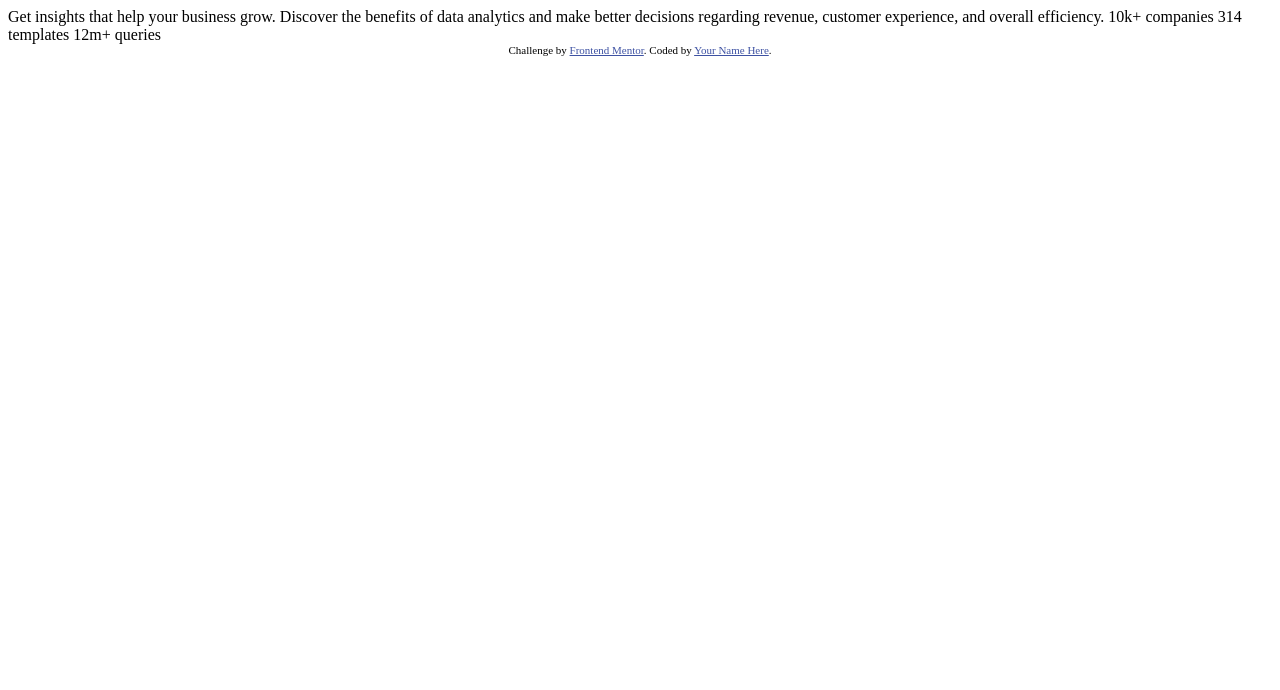
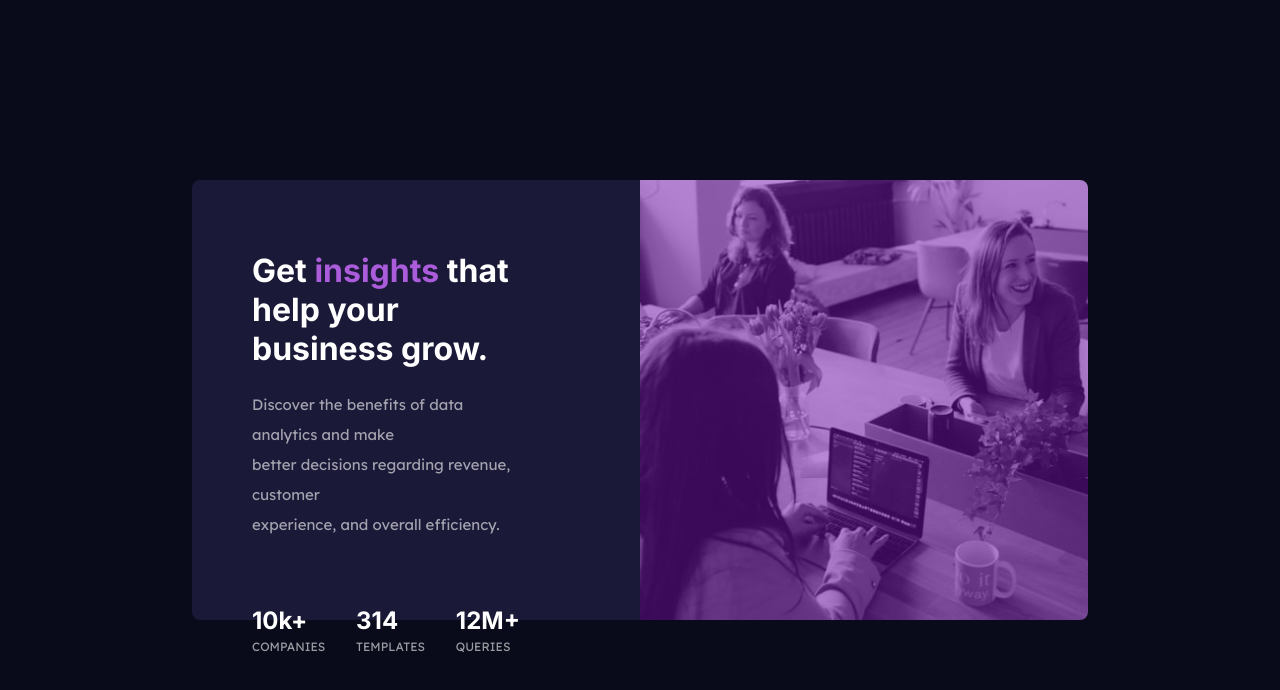
Before and after one commit to JackyLin2/statsPreview, a plain HTML site: page index.html in a window 1280 px wide. Drawn offline with Linux system fonts and the light colour scheme.

Commit message:
finished

```diff
--- a/index.html
+++ b/index.html
@@ -5,29 +5,30 @@
   <meta name="viewport" content="width=device-width, initial-scale=1.0"> <!-- displays site properly based on user's device -->
 
   <link rel="icon" type="image/png" sizes="32x32" href="./images/favicon-32x32.png">
+  <link rel="stylesheet" href="styles.css">
+  <link rel="preconnect" href="https://fonts.gstatic.com">
+<link href="https://fonts.googleapis.com/css2?family=Inter:wght@400;700&family=Lexend+Deca&display=swap" rel="stylesheet">
 
   <title>Frontend Mentor | Stats preview card component</title>
 
-  <!-- Feel free to remove these styles or customise in your own stylesheet 👍 -->
-  <style>
-    .attribution { font-size: 11px; text-align: center; }
-    .attribution a { color: hsl(228, 45%, 44%); }
-  </style>
 </head>
 <body>
 
-  Get insights that help your business grow.
+<div class="card-container">
+  <div class='text'>
+ <h1> Get <span class="insights"> insights </span>  that help  your business grow.  </h1>
 
-  Discover the benefits of data analytics and make better decisions regarding revenue, customer
-  experience, and overall efficiency.
+ <p> Discover the benefits of data analytics and make <span class="block">better decisions regarding revenue, customer   </span>
+ <span class="block"> experience, and overall efficiency.  </span>   </p>
 
-  10k+ companies
-  314 templates
-  12m+ queries
+  <div class="stats-container">
+    <div class="stats-headline"> <h2> 10k+</h2> <p>companies </p> </div>
+    <div class="stats-headline">  <h2>314 </h2> <p>templates </p>  </div>
+    <div class="stats-headline">  <h2>12M+ </h2> <p> queries</p>  </div>
+  </div>
+ </div>
+ <div class="image"></div>
+</div>
 
-  <div class="attribution">
-    Challenge by <a href="https://www.frontendmentor.io?ref=challenge" target="_blank">Frontend Mentor</a>.
-    Coded by <a href="#">Your Name Here</a>.
-  </div>
 </body>
 </html>
--- /dev/null
+++ b/styles.css
@@ -0,0 +1,96 @@
+@import url('https://fonts.googleapis.com/css2?family=Inter:wght@400;700&family=Lexend+Deca&display=swap');
+
+body{
+    margin: 0;
+    padding: 0;
+    width: 100%;
+    height: 100vh;
+    background-color: hsl(233, 47%, 7%);
+}
+
+.block{
+    display: block;
+}
+
+.card-container{
+    position: relative;
+    top: 50%;
+    left: 50%;
+    transform: translate(-50%, -50%);
+    width: 70%;
+    height: 55%;
+    border-radius: 0.5rem;
+}
+
+.text{
+    float: left;
+    width: 50%;
+    height: 100%;
+    background-color: hsl(244, 38%, 16%);
+    border-top-left-radius: 0.5rem;
+    border-bottom-left-radius: 0.5rem;
+    box-sizing: border-box;
+    padding-top: 50px;
+    padding-left: 60px;
+    padding-right: 120px;
+}
+
+.image{
+    position: relative;
+    left: 50%;
+    width: 50%;
+    height: 100%;
+    border-top-right-radius: 0.5rem;
+    border-bottom-right-radius: 0.5rem;
+    background-image: linear-gradient(rgba(113,16,173,0.5), rgba(113,16,173,0.5)), url('./images/image-header-desktop.jpg');
+    background-position: center;
+    background-size: cover;
+}
+
+h1{
+  color: hsl(0, 0%, 100%);
+  font-family: 'Inter', sans-serif;
+}
+
+.insights{
+    color: hsl(277, 64%, 61%)
+}
+
+.text p{
+    color: hsla(0, 0%, 100%, 0.6);
+    font-family: 'Lexend Deca', sans-serif;
+    font-size: 15px;
+    line-height: 2em;
+}
+
+.stats-container{
+    position: relative;
+    top: 13%;
+    height: 60px;
+    display: flex;
+    flex-direction: row;
+    flex-wrap: wrap;
+    justify-content: space-between;
+    align-items: baseline;
+}
+
+.stats-container h2{
+    margin: 0%;
+    padding: 0%;
+    color: white;
+    display: float;
+    font-family: 'Inter', sans-serif;
+}
+
+.stats-container p{
+    margin: 0;
+    padding: 0;
+    color: hsla(0, 0%, 100%, 0.6);
+    font-family: 'Lexend Deca' sans-serif;
+    text-transform: uppercase;
+    font-size: 12px;
+}
+
+.stats-headline{
+    width: fit-content;
+}
```
